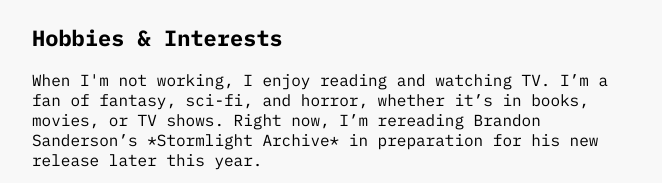
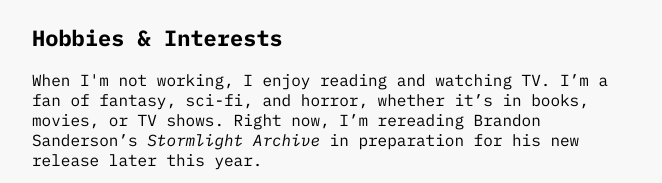
Before and after one commit to zluigon/mv-portfolio, a plain HTML site: page about.html in a window 1280 px wide. Shown: the part 679-862 px from the top of the page, without its empty margins (308-970 px from the left). Drawn offline with Linux system fonts and the light colour scheme.

Commit message:
Update about.html

```diff
--- a/about.html
+++ b/about.html
@@ -65,8 +65,7 @@
 
                 <h2>Hobbies & Interests</h2>
                 <p>When I'm not working, I enjoy reading and watching TV. I’m a fan of fantasy, sci-fi, and horror,
-                    whether it’s in books, movies, or TV shows. Right now, I’m rereading Brandon Sanderson’s *Stormlight
-                    Archive* in preparation for his new release later this year.</p>
+                    whether it’s in books, movies, or TV shows. Right now, I’m rereading Brandon Sanderson’s <em>Stormlight Archive</em> in preparation for his new release later this year.</p>
 
                 <p>I also like staying active, spending time at the gym, and enjoying outdoor activities like hiking or
                     going to the beach.</p>
```
